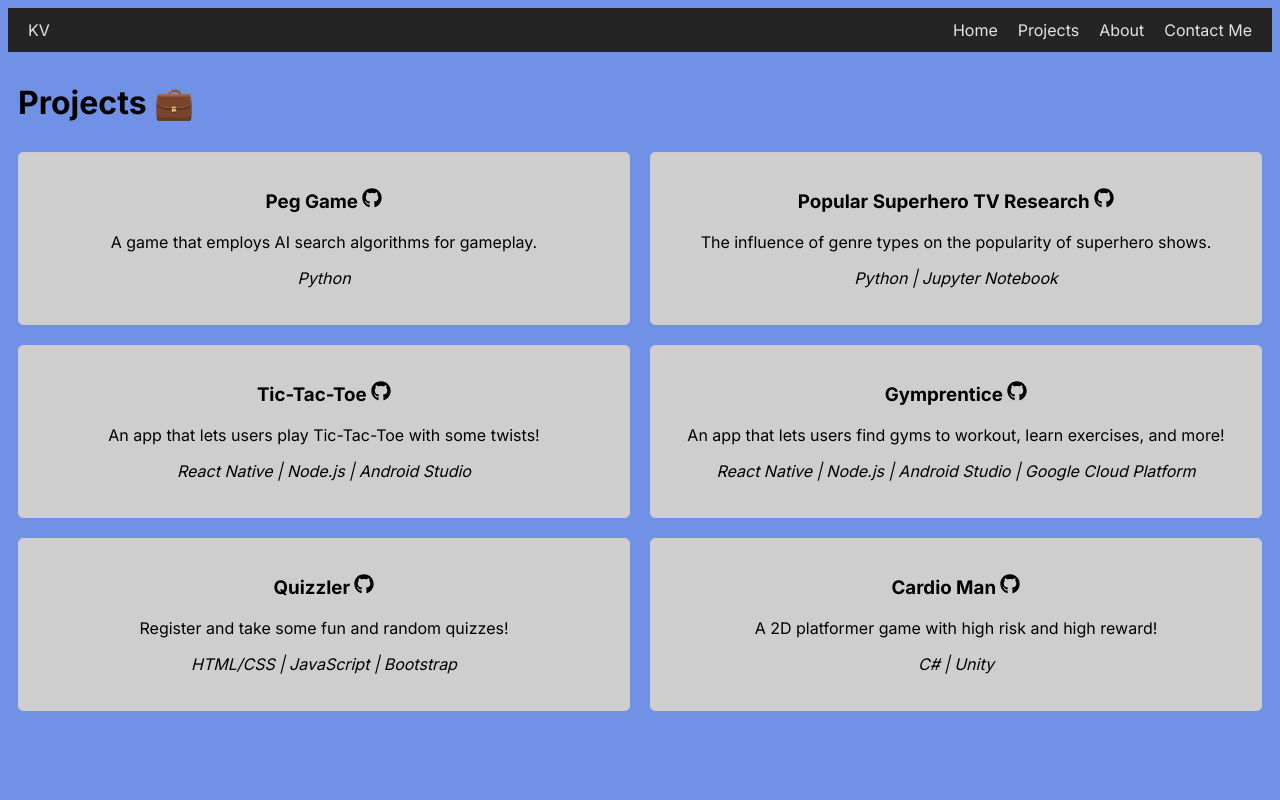
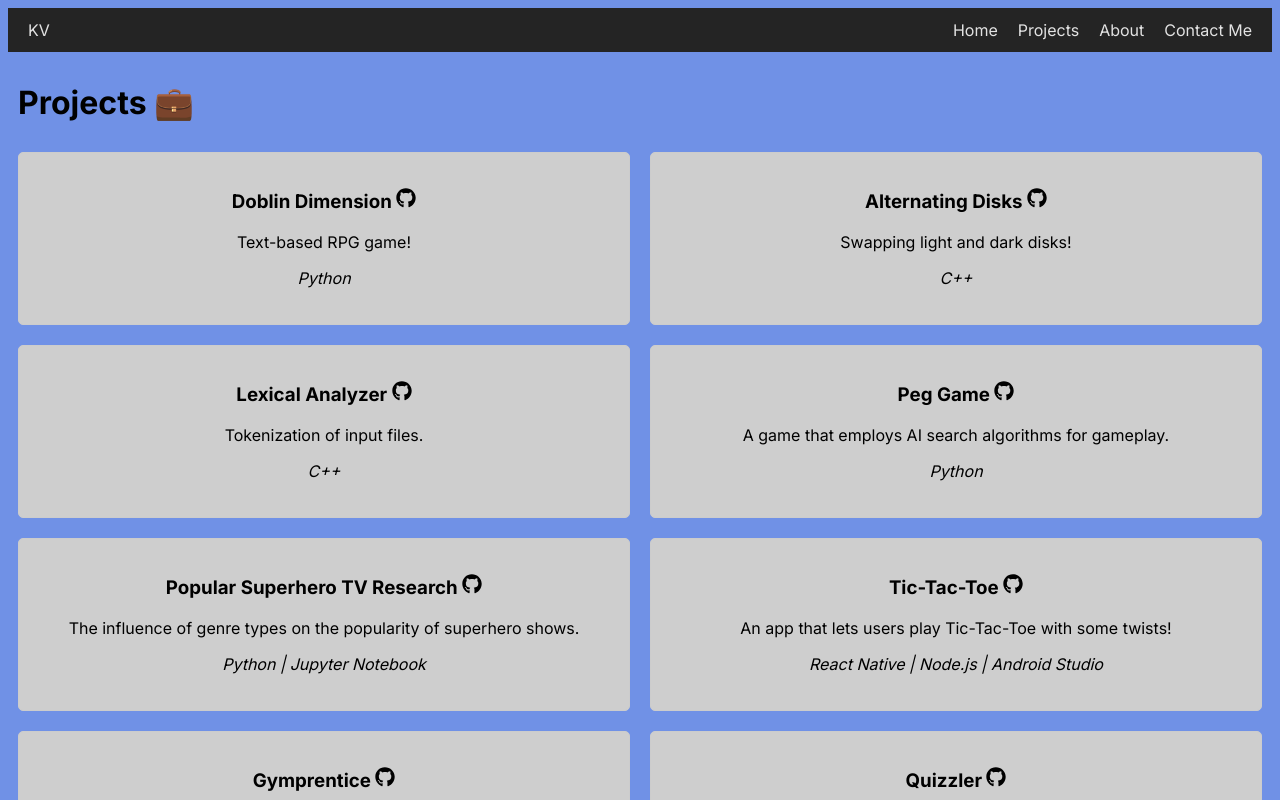
Before and after one commit to kinseyvo/CPSC-349-Project-2, a React (Vite) app in the folder Project2/: page /projects in a window 1280 px wide. Shown: the top 800 px of the page. Built offline with nearby package versions, Linux system fonts and the light colour scheme.

Commit message:
added more projects

```diff
--- a/Project2/src/Components/Projects.jsx
+++ b/Project2/src/Components/Projects.jsx
@@ -7,57 +7,84 @@ import style from "../styles/projects.module.css";
 const projects = [
     {
         id: 1,
+        name: "Doblin Dimension",
+        description: "Text-based RPG game!",
+        long_descrip: "Collaborated in a team to develop this game for the TuffyHacks Hackathon in 2022. Players can play as knights, assassins, or mages, each with their own special abilities and powers. They must battle enemies such as goblins, doblins, orcs, trolls, and elfs. There are multiple levels that players must traverse through to win the game. Additionally, there are progress bars and healing animations.",
+        tools: "Python",
+        githubLink: "https://github.com/kinseyvo/Doblin-Dimension",
+        image: "project1.jpeg"
+    },
+    {
+        id: 2,
+        name: "Alternating Disks",
+        description: "Swapping light and dark disks!",
+        long_descrip: "The algorithm's inputs are a positive integer n and a list of 2n disks of alternating colors light and dark. The output is a list of 2n disks. The first n disks are dark and the next n disks are light. The integer m represents the number of swaps to move the light ones after the dark ones. The efficiency is O(n^2).",
+        tools: "C++",
+        githubLink: "https://github.com/kinseyvo/CPSC-335/blob/main/alternatingDisks.cpp",
+        image: "project2.jpeg"
+    },
+    {
+        id: 3,
+        name: "Lexical Analyzer",
+        description: "Tokenization of input files.",
+        long_descrip: "This program is a lexer which implements a Finite State Automata (FSA) that returns tokens from a given C++ source code file. It utilizes formal language theory and parsing techniques.",
+        tools: "C++",
+        githubLink: "https://github.com/kinseyvo/CPSC-323/tree/main/Project%201",
+        image: "project3.jpeg"
+    },
+    {
+        id: 4,
         name: "Peg Game",
         description: "A game that employs AI search algorithms for gameplay.",
         long_descrip: "Collaborated in a team to develop this game using AI search algorithms. Peg Game is most commonly played on a triangular board that contains 15 holes and 14 pegs. The 14 pegs can be placed in any order on the board. The initial state would be 14 pegs placed into the holes, with one hole remaining empty. The goal state is when only one peg is left remaining on the board, in any hole.",
         tools: "Python",
         githubLink: "https://github.com/kinseyvo/CPSC-481/tree/main/Final%20Project",
-        image: "project1.jpeg"
+        image: "project4.jpeg"
     },
     {
-        id: 2,
+        id: 5,
         name: "Popular Superhero TV Research",
         description: "The influence of genre types on the popularity of superhero shows.",
         long_descrip: "Utilizing data found online, I wanted to analyze Superhero TV shows and see which ones are more popular or in-demand than others. Additionally, I was looking to find if the type of genre has a factor in how popular a Superhero show is.",
         tools: "Python | Jupyter Notebook",
         githubLink: "https://github.com/kinseyvo/Popular-Superhero-TV-Research",
-        image: "project2.jpeg"
+        image: "project5.jpeg"
     },
     {
-        id: 3,
+        id: 6,
         name: "Tic-Tac-Toe",
         description: "An app that lets users play Tic-Tac-Toe with some twists!",
         long_descrip: "A two-player pass-the-phone version of Tic-Tac-Toe. Players can play the basic game or add in twists such as sound, undo turn or speed mode!",
         tools: "React Native | Node.js | Android Studio",
         githubLink: "https://github.com/kinseyvo/Tic-Tac-Toe",
-        image: "project3.jpeg"
+        image: "project6.jpeg"
     },
     {
-        id: 4,
+        id: 7,
         name: "Gymprentice",
         description: "An app that lets users find gyms to workout, learn exercises, and more!",
         long_descrip: "For gym rats, new and old. The only hard part of going to the gym is actually going to the gym. Find nearby gyms to workout. You can make your own workout schedule. Explore different types of strength, core, and cardio exercises. Don’t put off until tomorrow what can be done today!",
         tools: "React Native | Node.js | Android Studio | Google Cloud Platform",
         githubLink: "https://github.com/kinseyvo/Gymprentice",
-        image: "project4.jpeg"
+        image: "project7.jpeg"
     },
     {
-        id: 5,
+        id: 8,
         name: "Quizzler",
         description: "Register and take some fun and random quizzes!",
         long_descrip: "Collaborated in a team to make an interactive quiz web application. Users can create an account and take randomized quizzes. There is error handling for the login and account creation process. User account info is stored using a JSON array and local storage.",
         tools: "HTML/CSS | JavaScript | Bootstrap",
         githubLink: "https://github.com/kinseyvo/CPSC-349-Project-1",
-        image: "project5.jpeg"
+        image: "project8.jpeg"
     },
     {
-        id: 6,
+        id: 9,
         name: "Cardio Man",
         description: "A 2D platformer game with high risk and high reward!",
         long_descrip: "A character running across different screens collecting items and dodging dangerous objects. One level will involve an encounter with the big bad boss. Users can choose their character instead of playing the default skin. Each level has a different background to give players a new and different environment. Several levels offer branch timelines, meaning players can choose different pathways to play. Additionally, progression through levels is done by collecting flags. Scores are displayed with the online leaderboard. As levels progress, more obstacles, such as coins, spikes and blades, and collectibles will appear.",
         tools: "C# | Unity",
         githubLink: "https://github.com/kinseyvo/Cardio-Man",
-        image: "project6.jpeg"
+        image: "project9.jpeg"
     }
 ];
 
```
